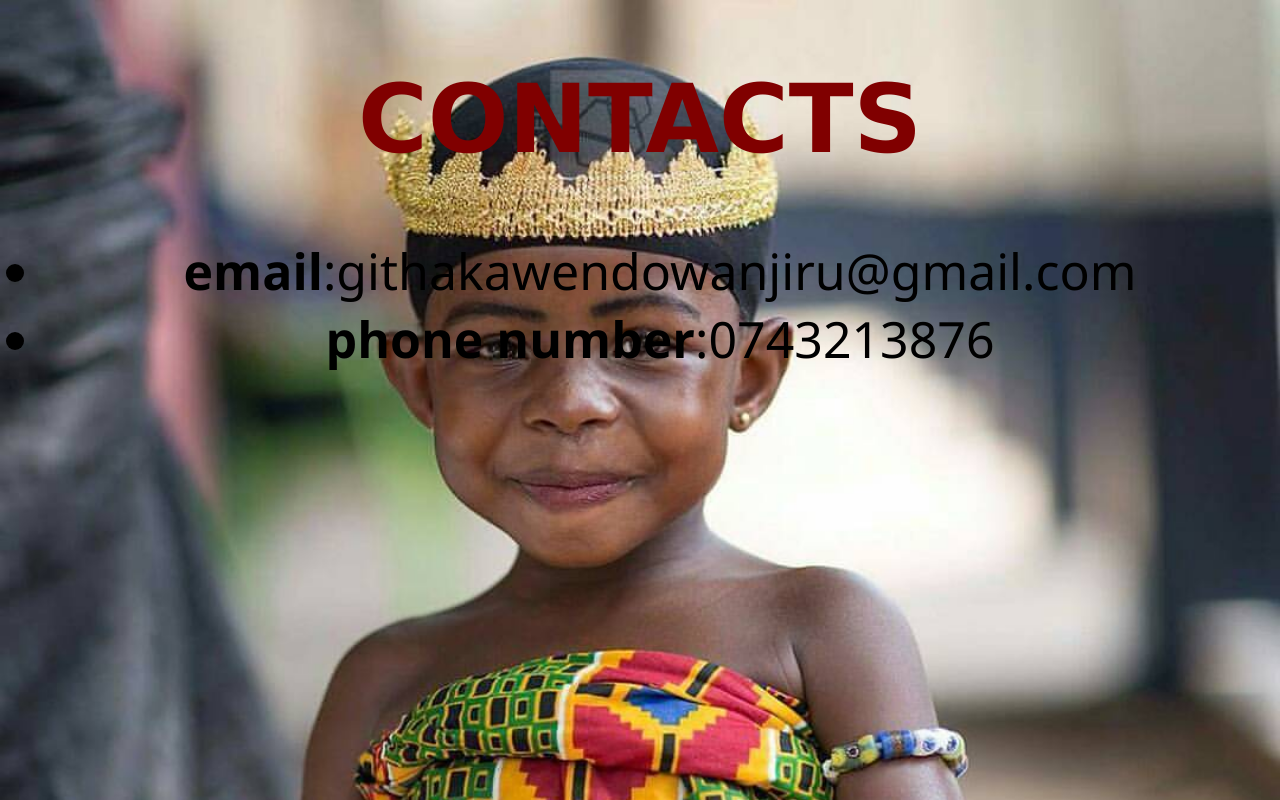
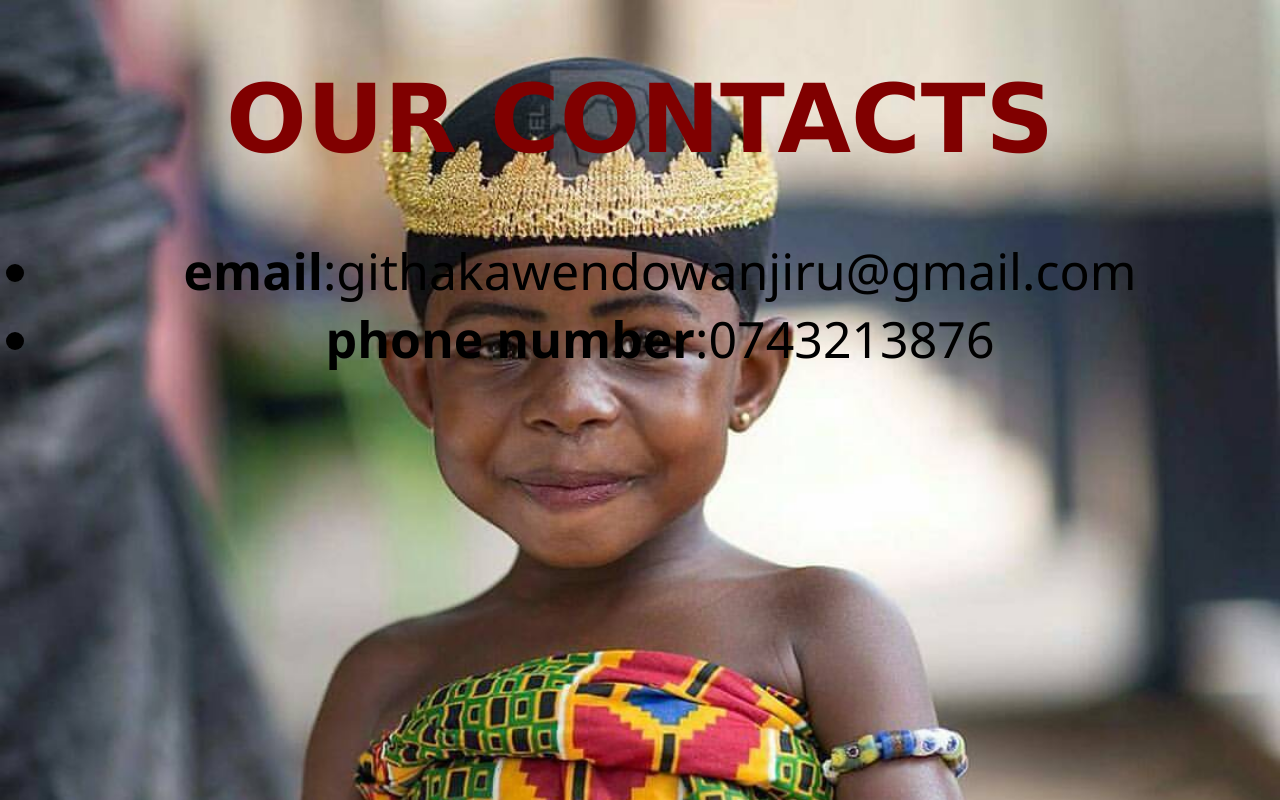
Before and after one commit to TEYARI-WENDO/akan-app, a plain HTML site: page contact.html in a window 1280 px wide. Drawn offline with Linux system fonts and the light colour scheme.

```diff
--- a/contact.html
+++ b/contact.html
@@ -6,7 +6,7 @@
       <link rel="stylesheet" type="text/css" href="styles.css">
 
 
-      <h1>CONTACTS</h1>
+      <h1>OUR CONTACTS</h1>
 
       <body>
 
```
